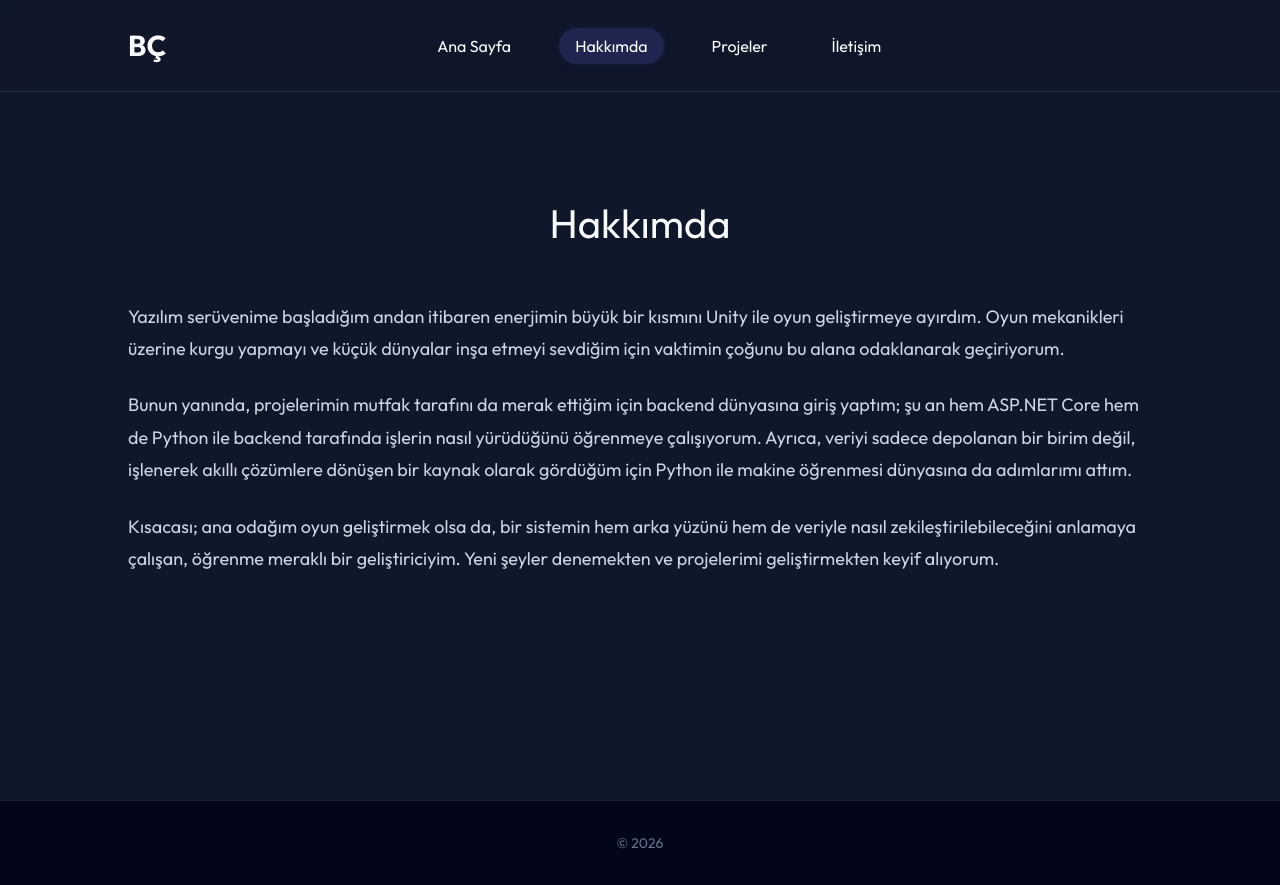
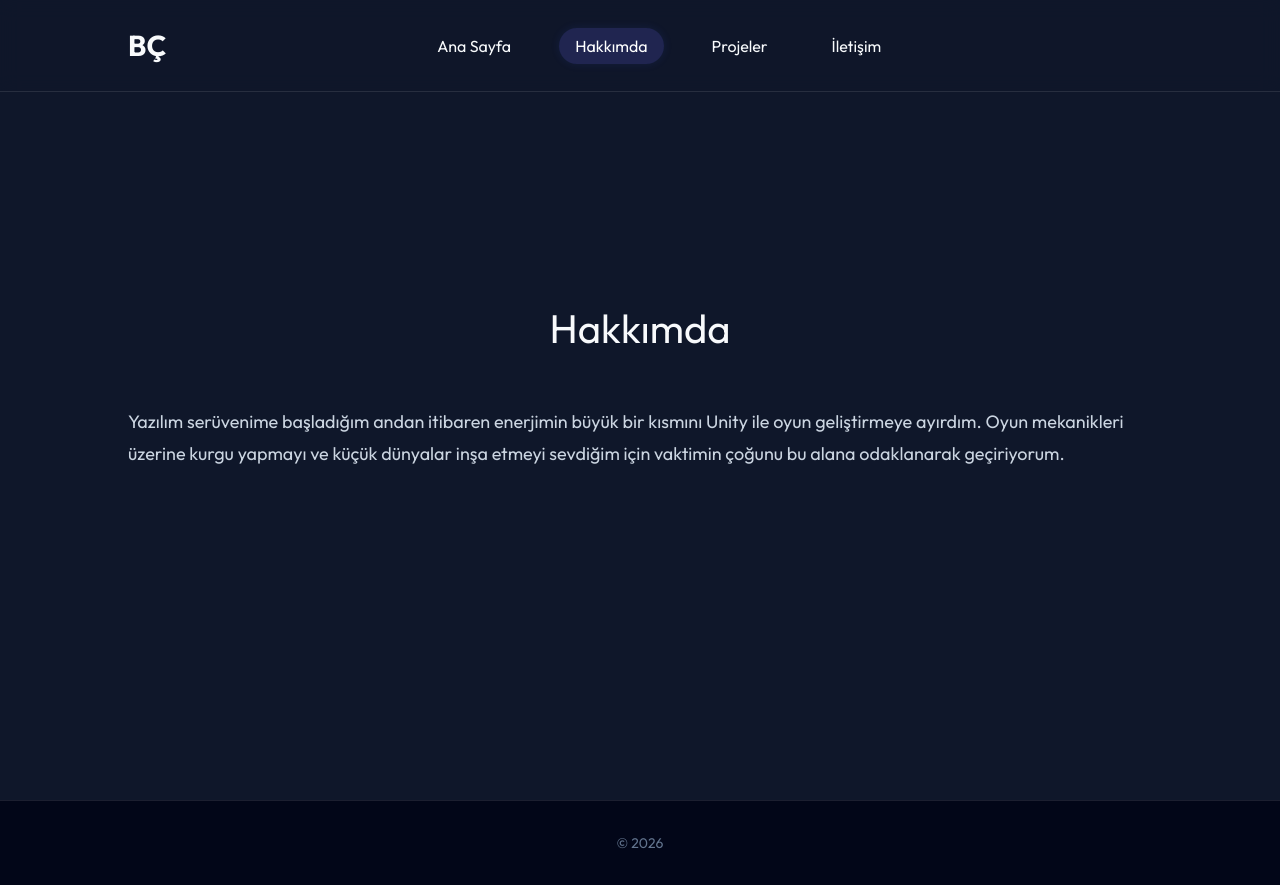
Before and after one commit to beytullah-cakir/Portfolio, a React (Vite) app: page /about in a window 1280 px wide. Built offline with nearby package versions, Linux system fonts and the light colour scheme; no server answers.

Commit message:
Remove backend and machine learning details from About
Removed several paragraphs detailing backend development and machine learning interests.

```diff
--- a/src/pages/About.tsx
+++ b/src/pages/About.tsx
@@ -16,20 +16,6 @@ export default function AboutPage() {
                 Unity ile oyun geliştirmeye ayırdım. Oyun mekanikleri üzerine kurgu yapmayı
                 ve küçük dünyalar inşa etmeyi sevdiğim için vaktimin çoğunu bu alana odaklanarak geçiriyorum.
               </p>
-
-              <p className="text-lg text-slate-300 mb-6 leading-relaxed">
-                Bunun yanında, projelerimin mutfak tarafını da merak ettiğim için backend dünyasına
-                giriş yaptım; şu an hem ASP.NET Core hem de Python ile backend tarafında işlerin nasıl
-                yürüdüğünü öğrenmeye çalışıyorum. Ayrıca, veriyi sadece depolanan bir birim değil,
-                işlenerek akıllı çözümlere dönüşen bir kaynak olarak gördüğüm için Python ile makine
-                öğrenmesi dünyasına da adımlarımı attım.
-              </p>
-
-              <p className="text-lg text-slate-300 mb-6 leading-relaxed">
-                Kısacası; ana odağım oyun geliştirmek olsa da, bir sistemin hem arka yüzünü hem de
-                veriyle nasıl zekileştirilebileceğini anlamaya çalışan, öğrenme meraklı bir geliştiriciyim.
-                Yeni şeyler denemekten ve projelerimi geliştirmekten keyif alıyorum.
-              </p>
             </div>
           </div>
         </div>
```
